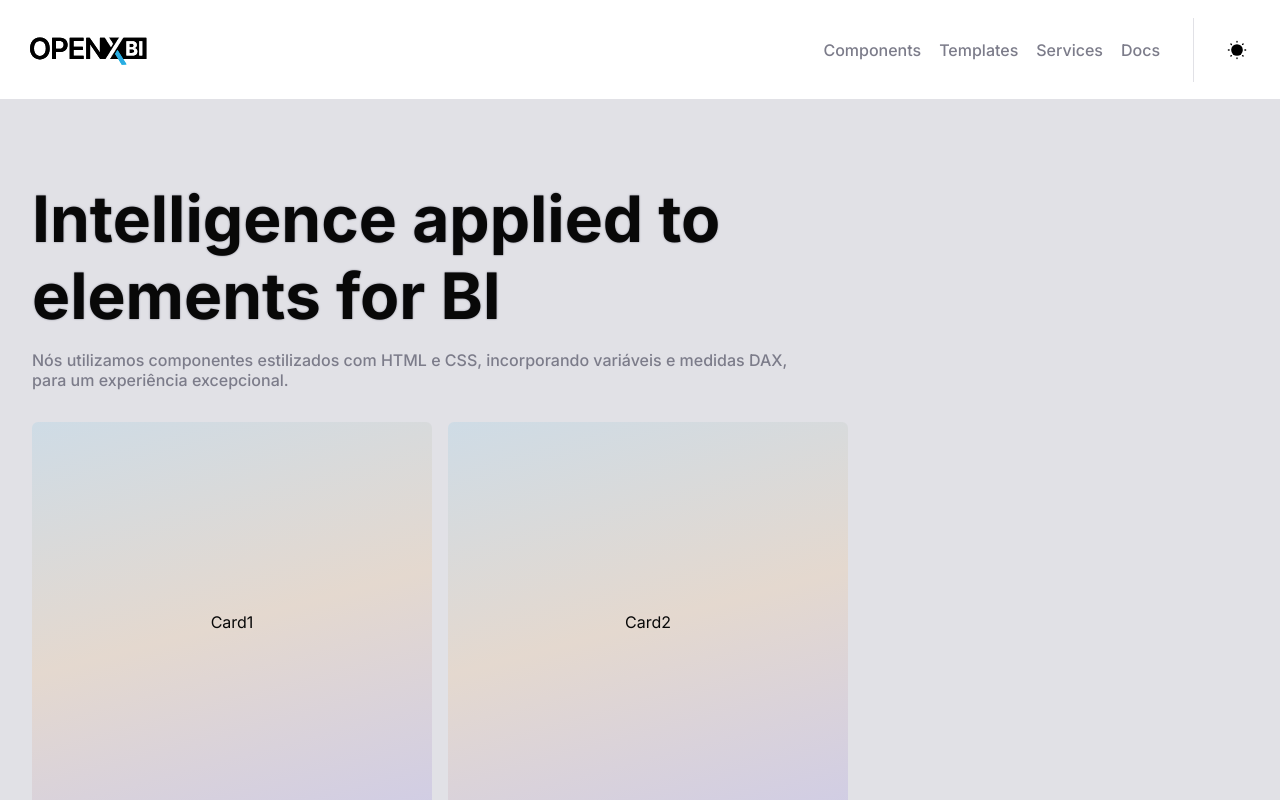
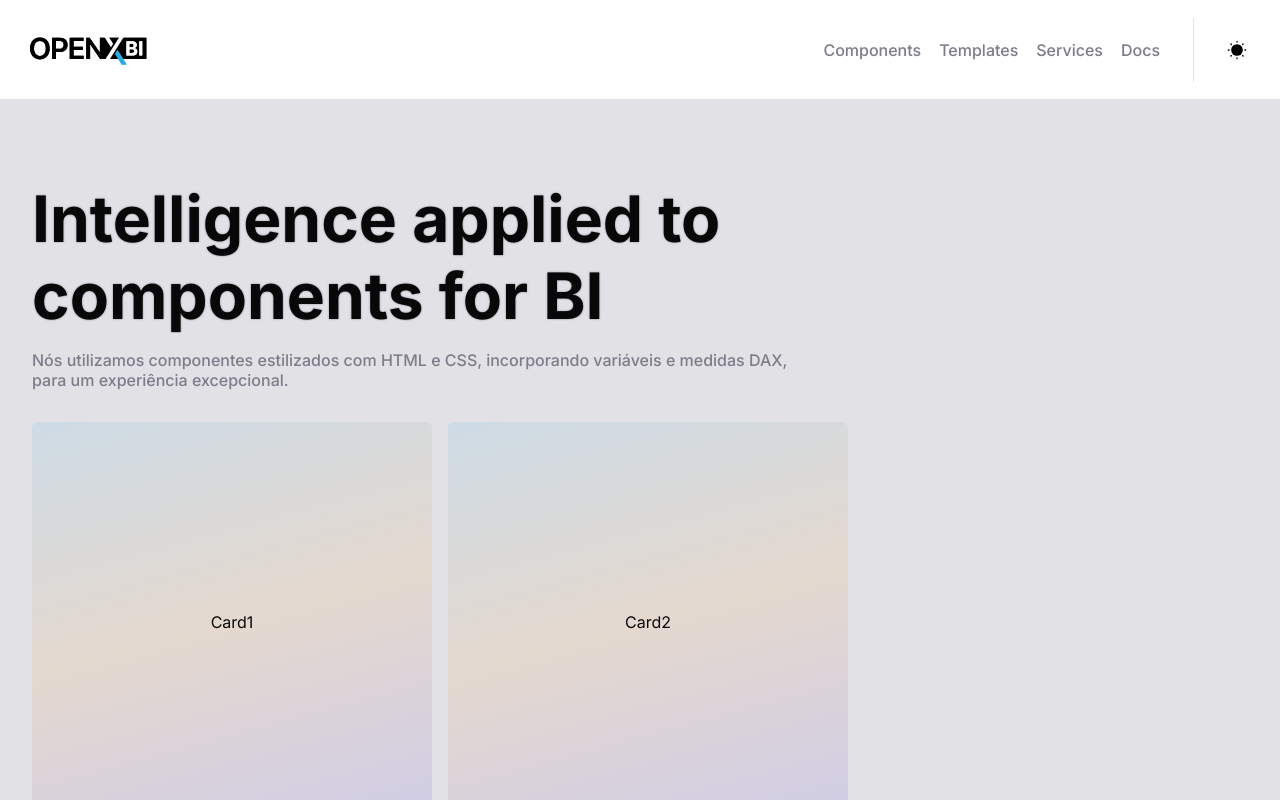
Before and after one commit to raphaph/openxbi-react, a React (Vite) app: page / in a window 1280 px wide. Shown: the top 800 px of the page. Built offline with nearby package versions, Linux system fonts and the light colour scheme.

Commit message:
alguns fixs

```diff
--- a/src/pages/Home/index.tsx
+++ b/src/pages/Home/index.tsx
@@ -9,7 +9,7 @@ export function Home() {
   return (
     <MainContainer variant={themeValue}>
       <MainContentOne>
-        <h1>Intelligence applied to elements for BI</h1>
+        <h1>Intelligence applied to components for BI</h1>
         <strong>
           Nós utilizamos componentes estilizados com HTML e CSS, incorporando variáveis e medidas DAX,{' '}
           <br />
--- a/src/pages/Home/styles.ts
+++ b/src/pages/Home/styles.ts
@@ -79,6 +79,12 @@ export const CardsMainContentOne = styled.div`
 
 export const MainContentTwo = styled.main`
   display: flex;
+  flex-direction: row;
+
+  @media (max-width: 700px) {
+    display: flex;
+    flex-direction: column;
+  }
 `
 
 export const ContentTwoCard = styled.div`
```
